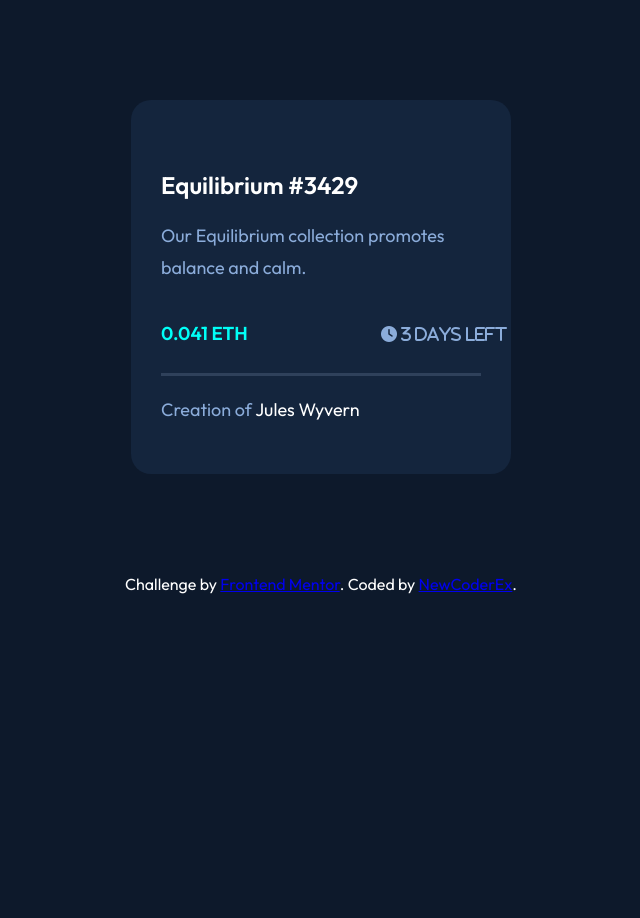
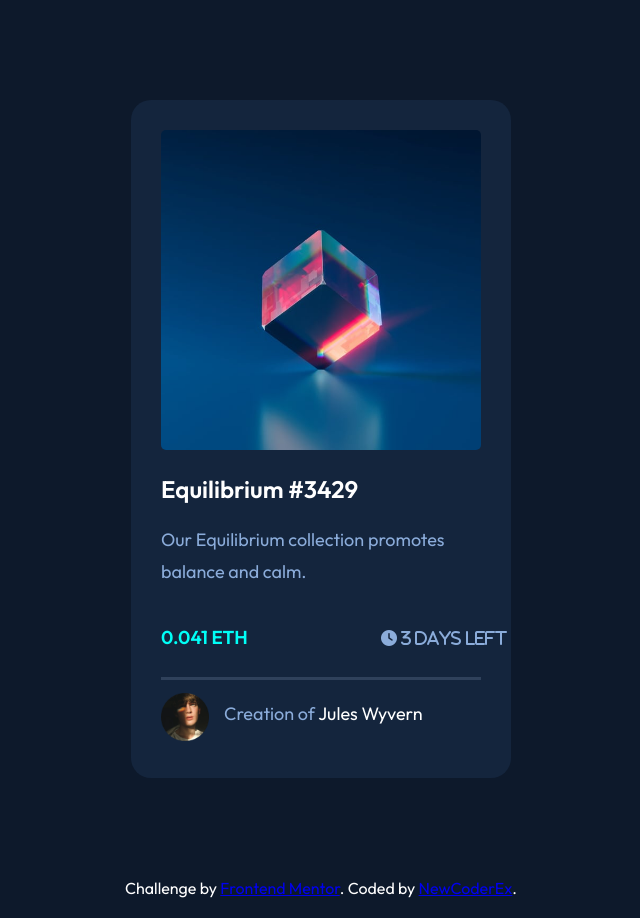
Before and after one commit to NewCoderEx/NFT-preview-card-component-challenge-hub, a plain HTML site: page index.html in a window 1280 px wide. Shown: the whole page, without its empty margins (319-959 px from the left). Before the commit the page ends 800 px from the top, so only its background shows below. Drawn offline with Linux system fonts and the light colour scheme; files that its build step writes are made by us from their sources.

Commit message:
Update index.html

```diff
--- a/index.html
+++ b/index.html
@@ -4,7 +4,7 @@
   <meta charset="UTF-8">
   <meta name="viewport" content="width=device-width, initial-scale=1.0"> <!-- displays site properly based on user's device -->
   <link rel="icon" type="image/png" sizes="32x32" href="./images/favicon-32x32.png">
-  <link rel="stylesheet" href="css/styles.css">
+  <link rel="stylesheet" href="styles.css">
   <link rel="preconnect" href="https://fonts.googleapis.com">
   <link rel="preconnect" href="https://fonts.gstatic.com" crossorigin>
   <link href="https://fonts.googleapis.com/css2?family=Outfit:wght@300;400;600&display=swap" rel="stylesheet">
@@ -13,13 +13,13 @@
 </head>
 <body>
   <div class="equilibrium">
-  <img class="first-photo" src="/images/image-equilibrium.jpg"  alt="">
+  <img class="first-photo" src="image-equilibrium.jpg"  alt="">
   <h2>Equilibrium #3429</h2>
   <p>Our Equilibrium collection promotes balance and calm.</p>
   <h3>0.041 ETH</h3>
   <h4><i class="fas fa-clock"> 3 days left</i></h4>
   <hr>
-  <img class="second-photo" src="/images/image-avatar.png" alt="">
+  <img class="second-photo" src="image-avatar.png" alt="">
   <p>Creation of <span>Jules Wyvern</span></p>
   </div>
   <div class="attribution">
```
